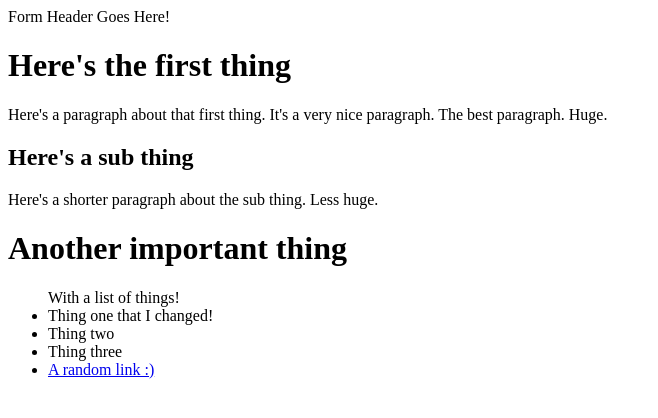
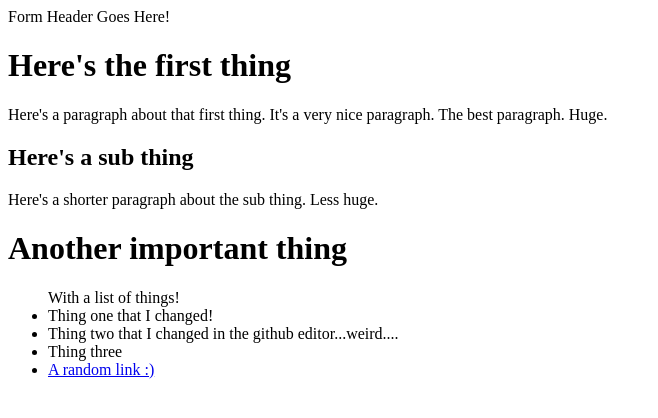
Before and after one commit to kaybeedub/first-form, a plain HTML site: page index.html in a window 1280 px wide. Shown: the whole page, without its empty margins (0-658 px from the left). Drawn offline with Linux system fonts and the light colour scheme.

Commit message:
Update index.html

```diff
--- a/index.html
+++ b/index.html
@@ -10,7 +10,7 @@
   <h1>Another important thing</h1>
     <ul>With a list of things!
       <li>Thing one that I changed!</li>
-      <li>Thing two</li>
+      <li>Thing two that I changed in the github editor...weird....</li>
       <li>Thing three</li>
       <li><a href="http://www.facebook.com">A random link :)</a></li>
 </body>
```
